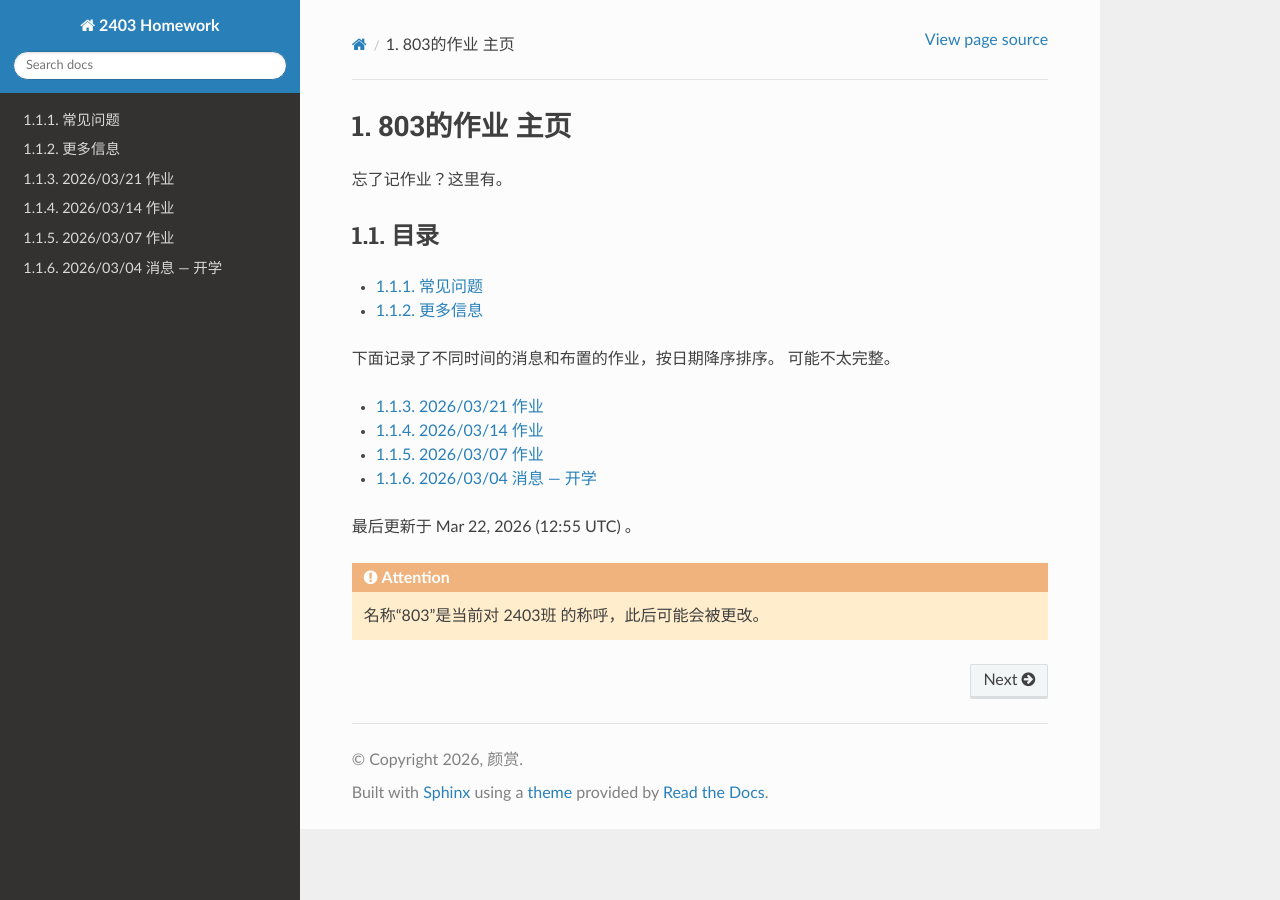
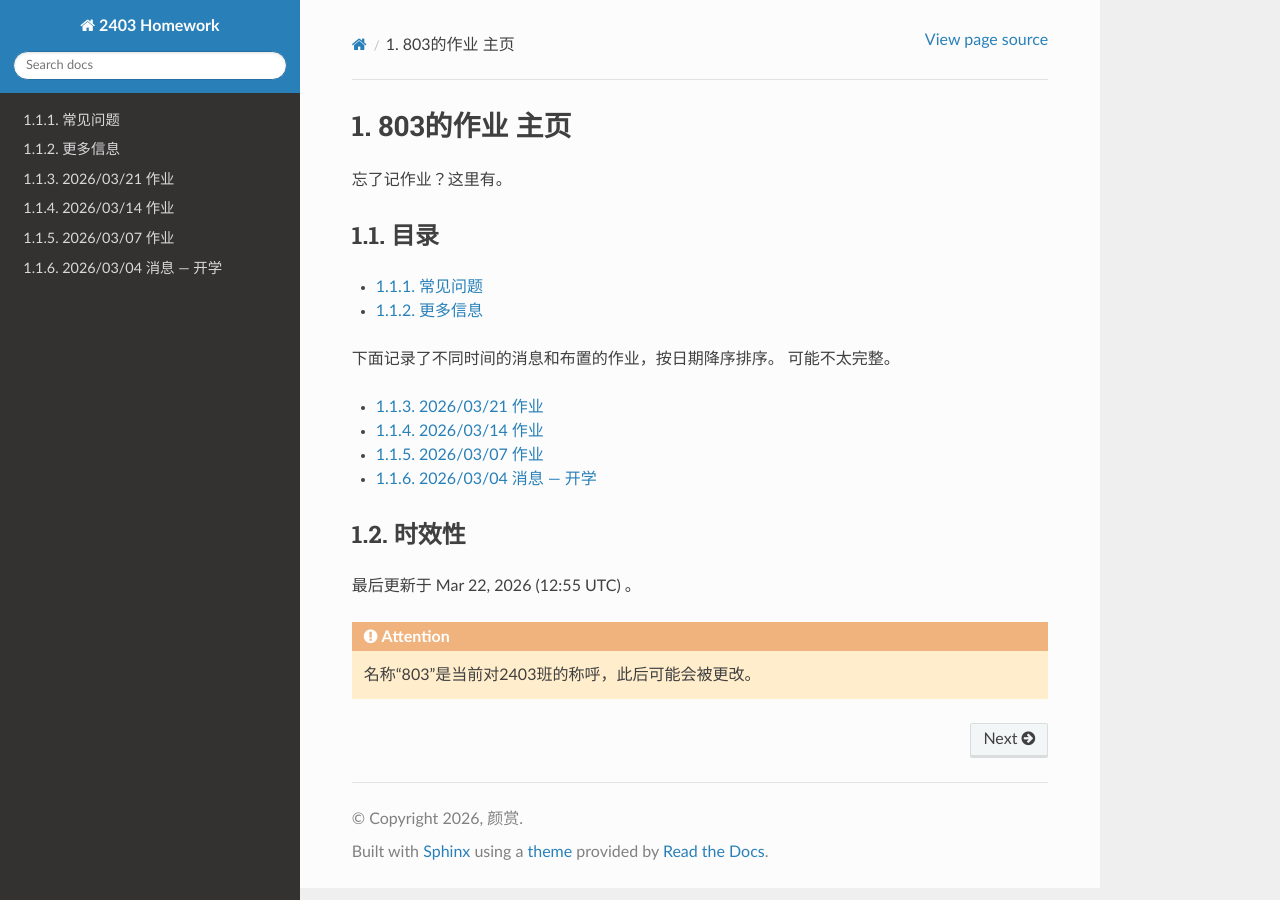
Before and after one commit to Sail-in-1024/2403-Homework, a Sphinx documentation site: the page built from docs/source/index.rst, in a window 1280 px wide. Built offline with Sphinx 7.4.7 and the Read the Docs theme 3.1.0, drawn with Linux system fonts in a browser that asks for light colours.

Commit message:
更新 index.rst

```diff
--- a/docs/source/index.rst
+++ b/docs/source/index.rst
@@ -22,8 +22,11 @@
 
    events/*
 
+时效性
+------
+
 最后更新于 |today| 。
 
 .. attention::
 
-   名称“|class-name|”是当前对 2403班 的称呼，此后可能会被更改。
+   名称“|class-name|”是当前对2403班的称呼，此后可能会被更改。
```
